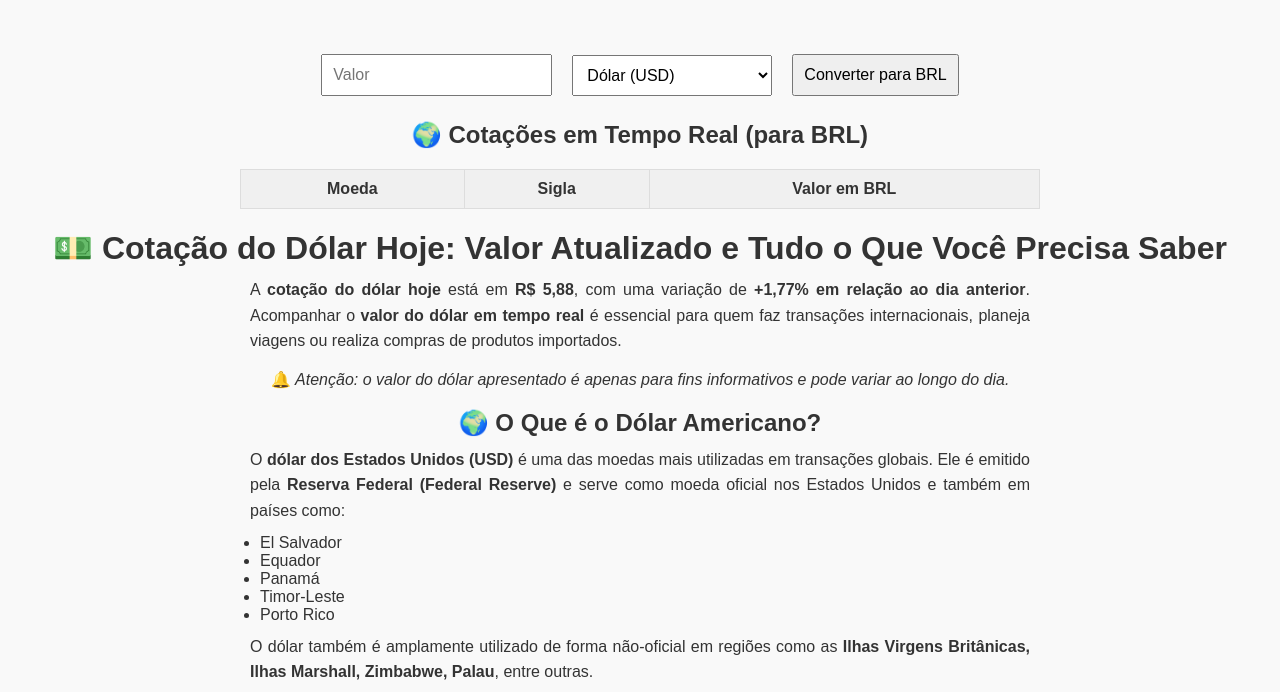
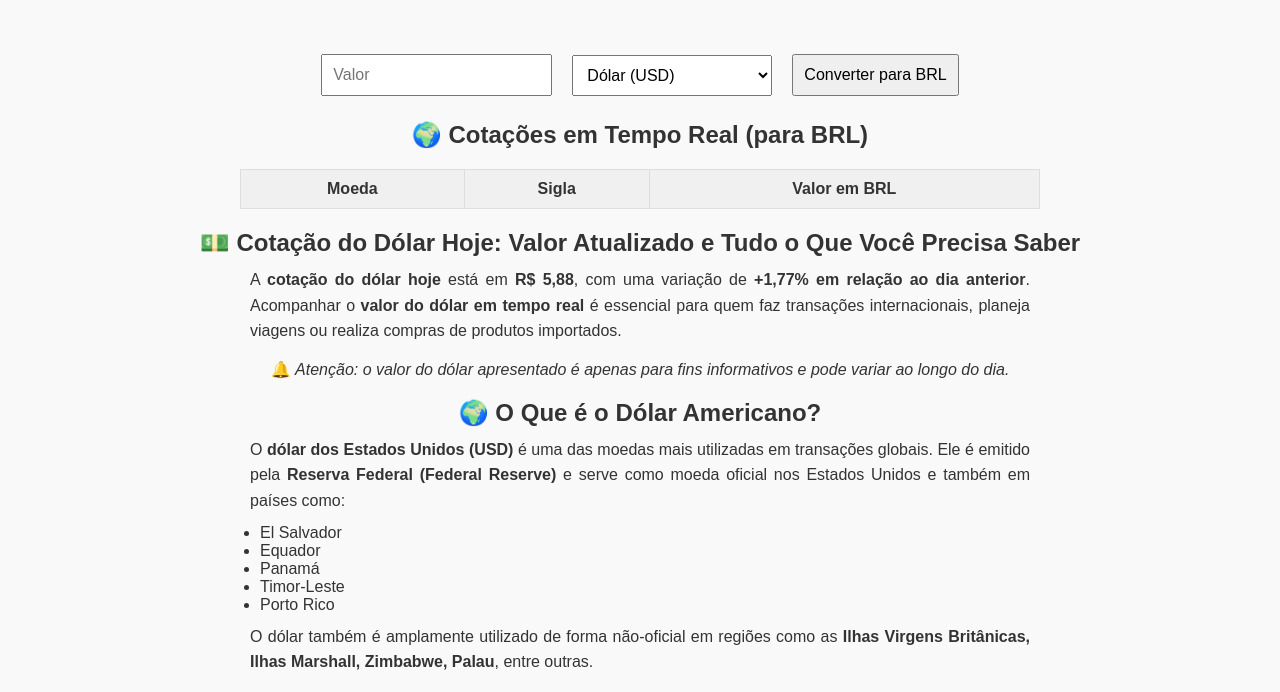
Before and after one commit to PendroHendragon/moedashoje, a plain HTML site: page index.html in a window 1280 px wide. Shown: the part 99-791 px from the top of the page. Drawn offline with Linux system fonts and the light colour scheme; no server answers.

Commit message:
Update index.html

```diff
--- a/index.html
+++ b/index.html
@@ -162,7 +162,7 @@
     <!-- AQUI ENTRA O BLOCO DE TEXTO COM EXPLICAÇÕES (SEM ALTERAÇÕES) -->
     <!-- Mantenha o conteúdo como você escreveu, já está bem estruturado -->
 
-  <h1>💵 Cotação do Dólar Hoje: Valor Atualizado e Tudo o Que Você Precisa Saber</h1>
+  <h2>💵 Cotação do Dólar Hoje: Valor Atualizado e Tudo o Que Você Precisa Saber</h2>
 
   <p>A <strong>cotação do dólar hoje</strong> está em <strong>R$ 5,88</strong>, com uma variação de <strong>+1,77% em relação ao dia anterior</strong>. Acompanhar o <strong>valor do dólar em tempo real</strong> é essencial para quem faz transações internacionais, planeja viagens ou realiza compras de produtos importados.</p>
 
```
